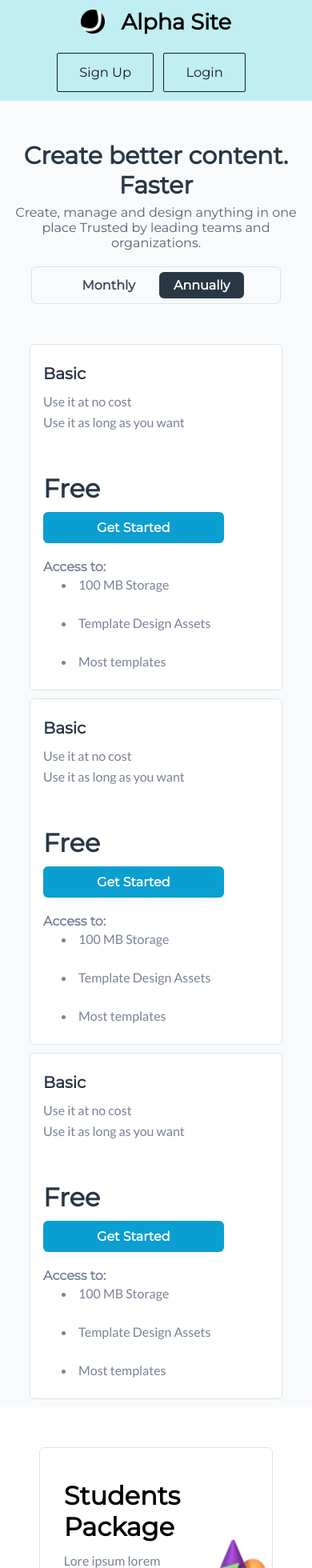
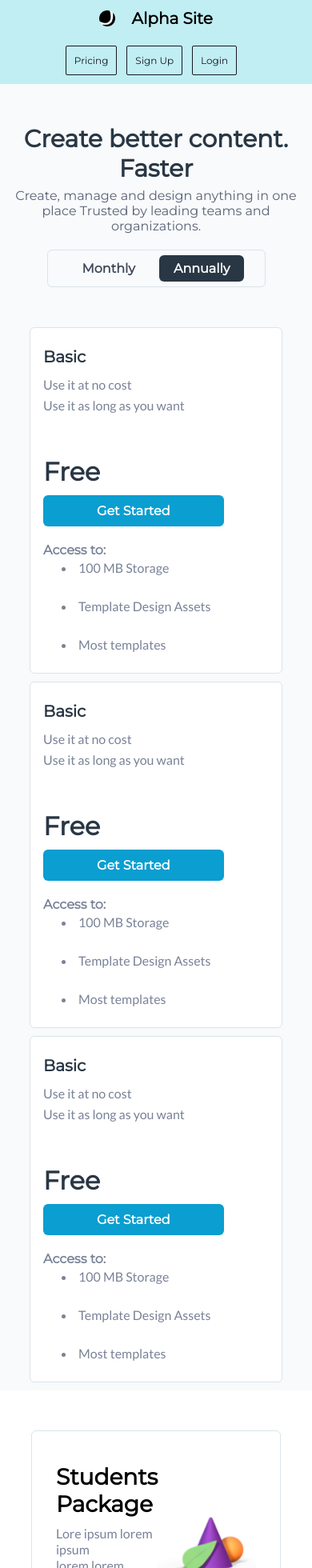
Before and after one commit to ealpha072/next_js_app, a Next.js app: page /routes/pricing in a window 390 px wide. Shown: the top 1960 px of the page at 80% size. Built offline with nearby package versions, Linux system fonts and the light colour scheme.

Commit message:
Header changes

```diff
--- a/components/Header.module.css
+++ b/components/Header.module.css
@@ -44,11 +44,16 @@
     }
 
     .header h1{
-        font-size: 2rem;
+        font-size: 20px;
+    }
+    .header img{
+        width: 20px;
+        height: 20px;
     }
 
     .header div a{
         border: 1px solid var(--colorThemeThree);
-        font-size: 1.2rem;
+        font-size: 12px;
+        padding: 10px;
     }
 }
--- a/components/Header.tsx
+++ b/components/Header.tsx
@@ -17,6 +17,7 @@ export default function Header() {
             <h1>Alpha Site</h1>
         </div>
         <div>
+            <Link href='/routes/pricing'> Pricing </Link>
             <Link href='/routes/signup'>Sign Up</Link>
             <Link href='/routes/login'>Login</Link>
         </div>
--- a/src/pages/routes/pricing.module.css
+++ b/src/pages/routes/pricing.module.css
@@ -295,7 +295,7 @@
     }
 
     .buttons{
-        width: 80%;
+        width: 70%;
     }
 
     .pricingCardCont{
@@ -313,6 +313,15 @@
 
     .packageCont{
         flex-direction: column;
+        width: 80%;
+    }
+
+    .smallHolder h1{
+        font-size: 28px;
+    }
+
+    .smallHolder p{
+        line-height: 20px;
     }
 
     .packageCont > div{
```
